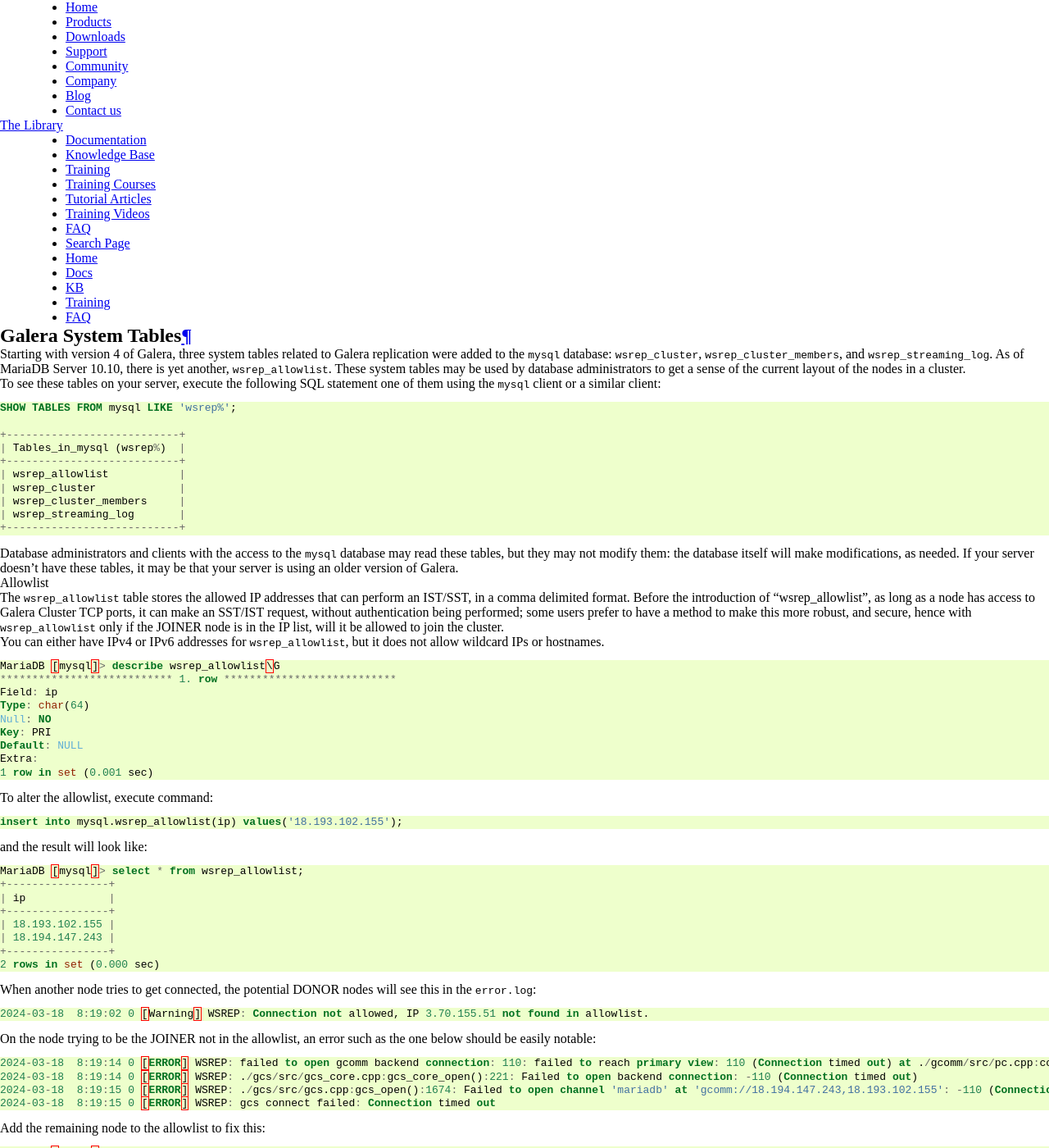
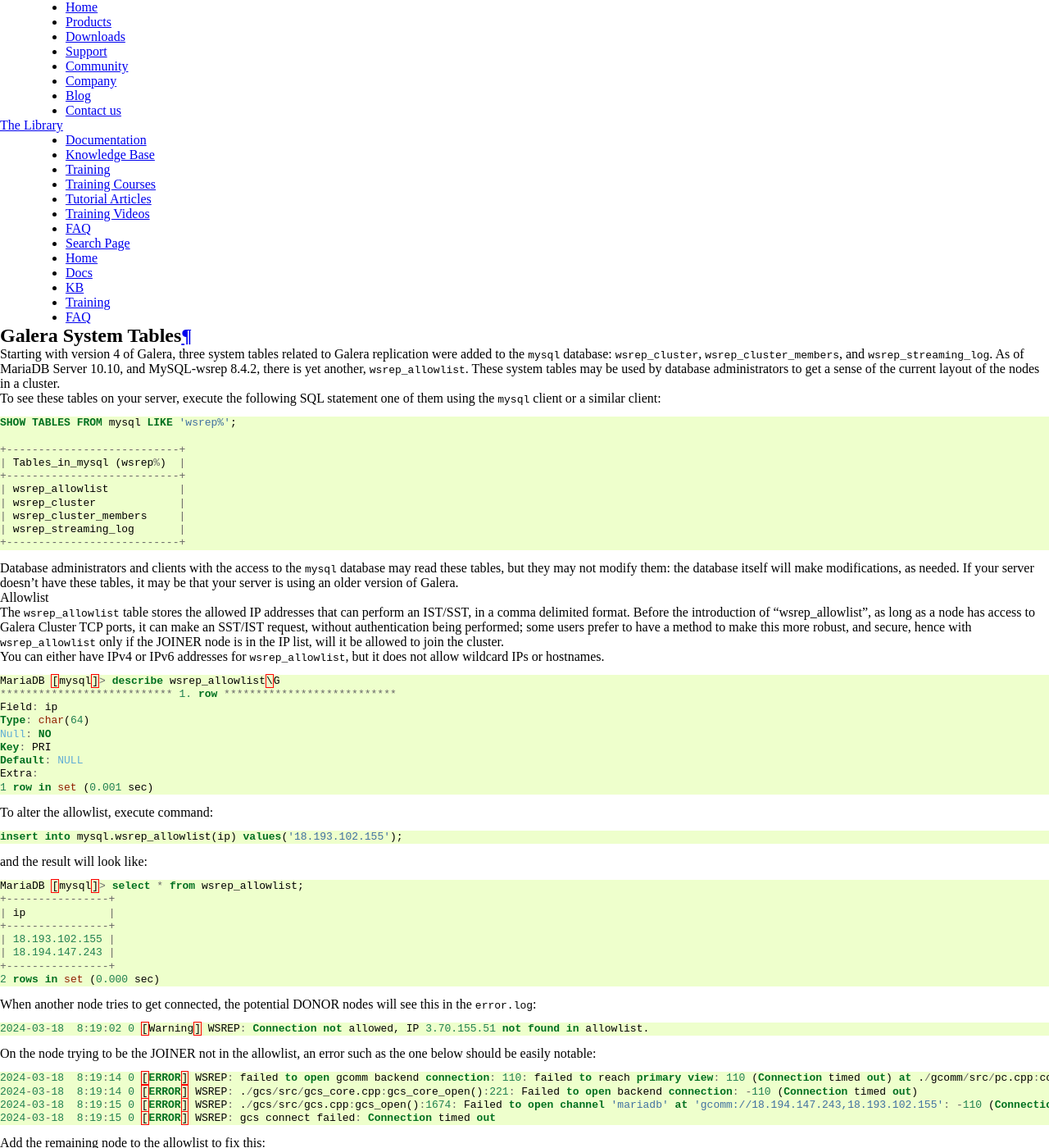
Before and after one commit to codership/documentation, a Sphinx documentation site: the page built from galeracluster/source/documentation/system-tables.rst, in a window 1280 px wide and 1400 px high. Shown: the whole window at 82% size. Built offline with Sphinx 7.4.7, drawn with Linux system fonts in a browser that asks for light colours; comment, search, counter and statistics services are not loaded; some of the changed text lies outside the part shown.

Commit message:
made relevant changes pre-commit

```diff
--- a/galeracluster/source/documentation/system-tables.rst
+++ b/galeracluster/source/documentation/system-tables.rst
@@ -57,7 +57,7 @@ Galera System Tables
 .. index::
    pair: Galera Cluster 4.x; System Tables
 
-Starting with version 4 of Galera, three system tables related to Galera replication were added to the ``mysql`` database: ``wsrep_cluster``, ``wsrep_cluster_members``, and ``wsrep_streaming_log``.  As of MariaDB Server 10.10, there is yet another, ``wsrep_allowlist``. These system tables may be used by database administrators to get a sense of the current layout of the nodes in a cluster.
+Starting with version 4 of Galera, three system tables related to Galera replication were added to the ``mysql`` database: ``wsrep_cluster``, ``wsrep_cluster_members``, and ``wsrep_streaming_log``.  As of MariaDB Server 10.10, and MySQL-wsrep 8.4.2, there is yet another, ``wsrep_allowlist``. These system tables may be used by database administrators to get a sense of the current layout of the nodes in a cluster.
 
 To see these tables on your server, execute the following SQL statement one of them using the ``mysql`` client or a similar client:
 
```
Also changed, not shown: other parts of galeracluster/source/documentation/system-tables.rst (+1 -1 lines).
